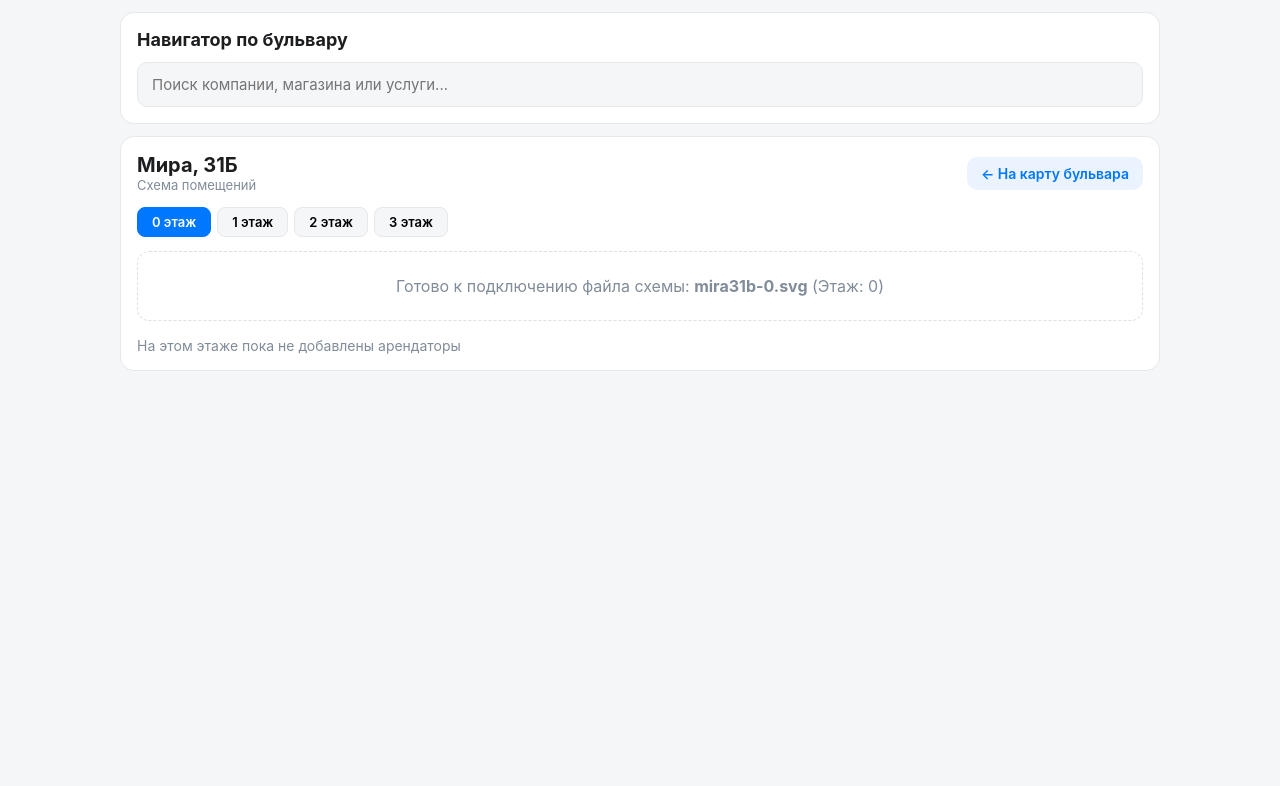
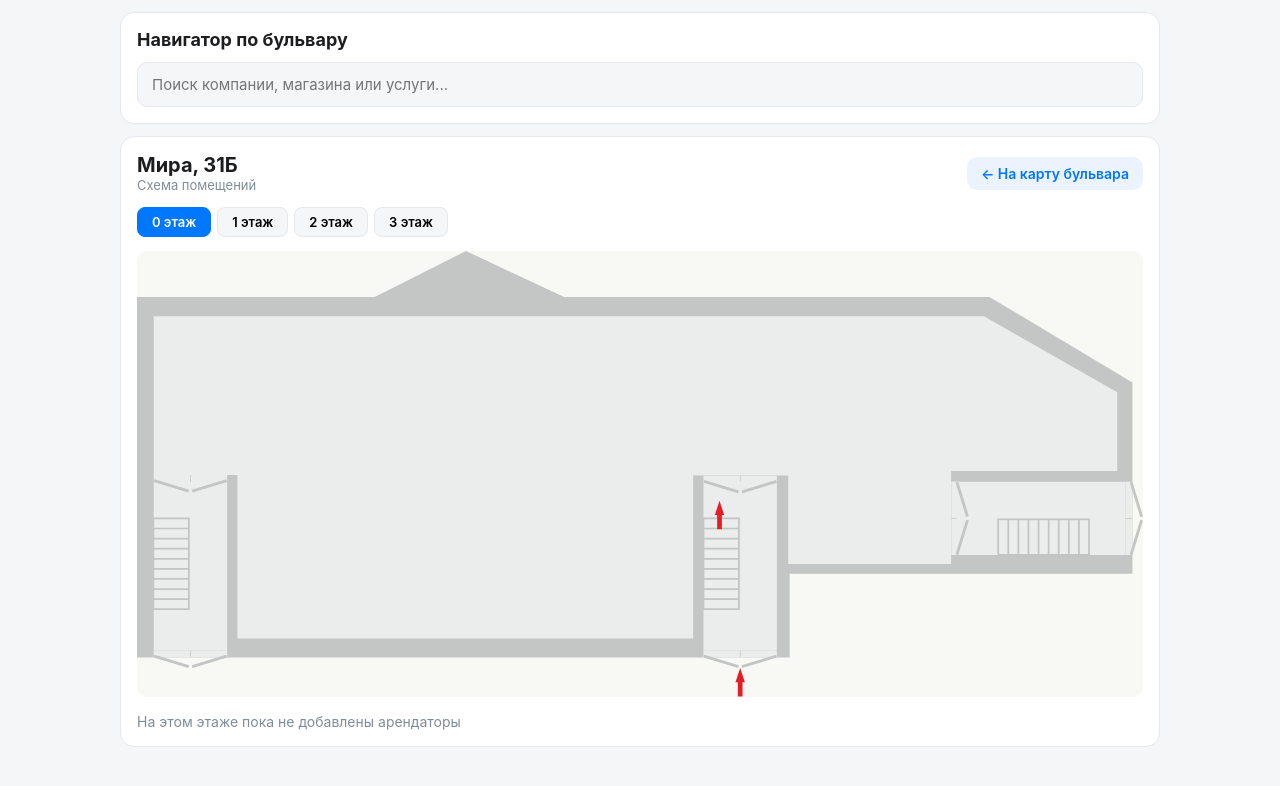
Before and after one commit to arturzil/vk-map, a plain HTML site: page index.html in a window 1280 px wide. Both pictures are taken after a click on the button "Мира 31Б". Drawn offline with Linux system fonts and the light colour scheme.

Commit message:
Update index.html

```diff
--- a/index.html
+++ b/index.html
@@ -52,6 +52,15 @@
     .tenant-list { display:flex; flex-direction:column; gap:8px; }
     .tenant-row { padding:12px; border-radius:10px; background:var(--page); display:flex; justify-content:space-between; align-items:center; }
     .tenant-row.target-tenant { background:#EBF3FF; border:1.5px solid var(--accent); }
+    .plan-viewport { border-radius:10px; overflow:hidden; background:#F8F9F4; margin-bottom:16px; }
+    .plan-viewport svg { width:100%; height:auto; display:block; }
+    .plan-viewport.vertical svg { max-width:240px; margin:0 auto; }
+    .plan-msg { padding:24px; text-align:center; color:var(--muted); font-size:14px; }
+    .room.taken { fill:#DCEBFF; cursor:pointer; }
+    .room.active { fill:var(--accent); animation:pulse 2.4s ease-in-out infinite; }
+    @media (hover:hover) { .room.taken:hover { fill:#BBD7FF; } .room.active:hover { fill:var(--accent); } }
+    @media (prefers-reduced-motion:reduce) { .room.active { animation:none; } }
+    .tenant-row { cursor:pointer; }
     .info-name { font-size:18px; font-weight:700; }
     .info-cat { font-size:13px; color:var(--muted); margin-bottom:8px; }
     .info-row { padding:10px 0; border-top:1px solid var(--line); font-size:14px; }
@@ -102,9 +111,7 @@
     <div id="floorTabs" class="floor-tabs"></div>
 
     <!-- Место для будущих SVG-схем этажей (например, z1-floor1.svg) -->
-    <div id="buildingPlanPlaceholder" style="padding: 24px; border: 1.5px dashed #DCE1E6; border-radius: 12px; text-align: center; color: #818C99; margin-bottom: 16px;">
-      Здесь отобразится SVG-схема выбранного этажа
-    </div>
+    <div id="buildingPlanPlaceholder" class="plan-viewport"></div>
 
     <div id="tenantList" class="tenant-list"></div>
   </div>
@@ -118,29 +125,29 @@
       title: "Мира, 31Б",
       shortLabel: "Мира 31Б",
       floors: ["0", "1", "2", "3"],
-      svgFiles: { "0": "mira31b-0.svg", "1": "mira31b-1.svg", "2": "mira31b-2.svg", "3": "mira31b-3.svg" },
+      svgFiles: { "0": "0.svg", "1": "1.svg", "2": "2.svg", "3": "3.svg" },
       tenants: [
-        { room: "office-1", floor: "1", name: "Супермаркет", category: "Продукты" },
-        { room: "office-2", floor: "2", name: "Юридический центр", category: "Услуги" }
+        { room: "of1", floor: "1", name: "Супермаркет", category: "Продукты" },
+        { room: "of2", floor: "2", name: "Юридический центр", category: "Услуги" }
       ]
     },
     "z2": {
       title: "Мира, 31В",
       shortLabel: "Мира 31В",
       floors: ["1"],
-      svgFiles: { "1": "mira31v.svg" },
+      svgFiles: { "1": "m31v.svg" },
       tenants: [
-        { room: "office-1", floor: "1", name: "Кофейня «Бодрый день»", category: "Кофе, выпечка" }
+        { room: "of1", floor: "1", name: "Кофейня «Бодрый день»", category: "Кофе, выпечка" }
       ]
     },
     "z3": {
       title: "Павильон",
       shortLabel: "Павильон",
       floors: ["1"],
-      svgFiles: { "1": "pavilion.svg" },
+      svgFiles: { "1": "pav.svg" },
       tenants: [
-        { room: "office-1", floor: "1", name: "Фермерские продукты", category: "Торговые ряды" },
-        { room: "office-2", floor: "1", name: "Пример точки 2", category: "Категория" }
+        { room: "of1", floor: "1", name: "Фермерские продукты", category: "Торговые ряды" },
+        { room: "of2", floor: "1", name: "Пример точки 2", category: "Категория" }
       ]
     },
     "z3_0": {
@@ -149,35 +156,35 @@
       floors: ["1"],
       single: true, // точка без планировки
       tenants: [
-        { room: "office-1", floor: "1", name: "Магазин", category: "Магазин", description: "", hours: "", phone: "", address: "" }
+        { room: "of1", floor: "1", name: "Магазин", category: "Магазин", description: "", hours: "", phone: "", address: "" }
       ]
     },
     "z4": {
       title: "Мира, 25В К1",
       shortLabel: "Мира 25В К1",
       floors: ["1"],
-      svgFiles: { "1": "mira25v-k1.svg" },
+      svgFiles: { "1": "m25vk1.svg" },
       tenants: [
-        { room: "office-1", floor: "1", name: "Аптека «Здоровье»", category: "Аптека" }
+        { room: "of1", floor: "1", name: "Аптека «Здоровье»", category: "Аптека" }
       ]
     },
     "z5": {
       title: "Мира, 25В К2",
       shortLabel: "Мира 25В К2",
       floors: ["1"],
-      svgFiles: { "1": "mira25v-k2.svg" },
+      svgFiles: { "1": "m25vk2.svg" },
       tenants: [
-        { room: "office-1", floor: "1", name: "ПВЗ Ozon", category: "Пункт выдачи" },
-        { room: "office-2", floor: "1", name: "Салон красоты «Марсель»", category: "Услуги" }
+        { room: "of1", floor: "1", name: "ПВЗ Ozon", category: "Пункт выдачи" },
+        { room: "of2", floor: "1", name: "Салон красоты «Марсель»", category: "Услуги" }
       ]
     },
     "z6": {
       title: "Мира, 21В",
       shortLabel: "Мира 21В",
       floors: ["1"],
-      svgFiles: { "1": "mira21v.svg" },
+      svgFiles: { "1": "m21v.svg" },
       tenants: [
-        { room: "office-1", floor: "1", name: "Пекарня «Хлебный двор»", category: "Выпечка" }
+        { room: "of1", floor: "1", name: "Пекарня «Хлебный двор»", category: "Выпечка" }
       ]
     },
     "z7": {
@@ -186,7 +193,7 @@
       floors: ["1"],
       single: true, // точка без планировки
       tenants: [
-        { room: "office-1", floor: "1", name: "Кофейня", category: "Кофе", description: "", hours: "", phone: "", address: "" }
+        { room: "of1", floor: "1", name: "Кофейня", category: "Кофе", description: "", hours: "", phone: "", address: "" }
       ]
     }
   };
@@ -213,6 +220,15 @@
     }
   }
 
+  function rotateSvg(svgEl) {
+    const { width: W, height: H } = svgEl.viewBox.baseVal;
+    const g = document.createElementNS(NS, 'g');
+    g.setAttribute('transform', `translate(${H} 0) rotate(90)`);
+    while (svgEl.firstChild) g.appendChild(svgEl.firstChild);
+    svgEl.appendChild(g);
+    svgEl.setAttribute('viewBox', `0 0 ${H} ${W}`);
+  }
+
   function buildMap() {
     const container = document.getElementById('svgContainer');
     isVertical = mq.matches;
@@ -223,14 +239,7 @@
     svgEl.removeAttribute('width');
     svgEl.removeAttribute('height');
 
-    if (isVertical) {
-      const { width: W, height: H } = svgEl.viewBox.baseVal;
-      const g = document.createElementNS(NS, 'g');
-      g.setAttribute('transform', `translate(${H} 0) rotate(90)`);
-      while (svgEl.firstChild) g.appendChild(svgEl.firstChild);
-      svgEl.appendChild(g);
-      svgEl.setAttribute('viewBox', `0 0 ${H} ${W}`);
-    }
+    if (isVertical) rotateSvg(svgEl);
 
     Object.keys(buildingsData).forEach(id => {
       const shape = svgEl.getElementById(id);
@@ -350,10 +359,7 @@
     // Заглушка для файла этажа (подставим реальную загрузку SVG, когда подготовите файлы)
     const planEl = document.getElementById('buildingPlanPlaceholder');
     planEl.style.display = data.single ? 'none' : 'block';
-    if (!data.single) {
-      const fileName = data.svgFiles[activeFloor] || 'plan.svg';
-      planEl.innerHTML = `Готово к подключению файла схемы: <b>${fileName}</b> (Этаж: ${activeFloor})`;
-    }
+    if (!data.single) loadPlan(data.svgFiles[activeFloor], data.tenants.filter(t => t.floor === activeFloor), highlightRoom);
     document.getElementById('selectedBuildingSub').textContent = data.single ? 'Информация' : 'Схема помещений';
 
     // Список арендаторов на выбранном этаже
@@ -368,11 +374,64 @@
       floorTenants.forEach(t => {
         const row = document.createElement('div');
         row.className = 'tenant-row' + (t.room === highlightRoom ? ' target-tenant' : '');
+        row.dataset.room = t.room;
+        row.onclick = () => selectRoom(t.room);
         row.innerHTML = `<div><strong>${t.name}</strong><div style="font-size:12px; color:#818C99;">${t.category}</div></div>
                          ${data.single ? '' : `<span style="font-size:12px; font-weight:600;">${t.room}</span>`}`;
         listEl.appendChild(row);
       });
     }
+  }
+
+  // СХЕМЫ ЭТАЖЕЙ: помещения в SVG называются of1, of2... и сопоставляются с room арендатора
+  const planCache = {};
+  let planToken = 0;
+
+  async function loadPlan(file, floorTenants, highlightRoom) {
+    const el = document.getElementById('buildingPlanPlaceholder');
+    const token = ++planToken;
+    el.classList.remove('vertical');
+    el.innerHTML = '<div class="plan-msg">Загрузка схемы...</div>';
+    try {
+      if (!planCache[file]) {
+        const r = await fetch(file);
+        if (!r.ok) throw new Error(file);
+        planCache[file] = await r.text();
+      }
+    } catch (e) {
+      if (token === planToken) el.innerHTML = `<div class="plan-msg">Схема <b>${file}</b> пока не загружена</div>`;
+      return;
+    }
+    if (token !== planToken) return; // за время загрузки открыли другой этаж
+    el.innerHTML = planCache[file];
+    const svg = el.querySelector('svg');
+    if (!svg) return;
+    svg.removeAttribute('width');
+    svg.removeAttribute('height');
+    const vb = svg.viewBox.baseVal;
+    if (mq.matches && vb.width / vb.height > 4) { // очень длинные схемы на телефоне поворачиваем
+      rotateSvg(svg);
+      el.classList.add('vertical');
+    }
+    const taken = new Set(floorTenants.map(t => t.room));
+    svg.querySelectorAll('[id^="of"]').forEach(r => {
+      if (!/^of\d+$/.test(r.id)) return;
+      r.classList.add('room');
+      if (taken.has(r.id)) {
+        r.classList.add('taken');
+        r.addEventListener('click', () => selectRoom(r.id, true));
+      }
+    });
+    selectRoom(highlightRoom);
+  }
+
+  function selectRoom(roomId, scroll) {
+    document.querySelectorAll('#buildingPlanPlaceholder .room').forEach(r => r.classList.toggle('active', r.id === roomId));
+    document.querySelectorAll('#tenantList .tenant-row').forEach(r => {
+      const on = r.dataset.room === roomId;
+      r.classList.toggle('target-tenant', on);
+      if (on && scroll) r.scrollIntoView({ behavior: 'smooth', block: 'nearest' });
+    });
   }
 
   // Карточка фирмы для зданий без планировки (single). Пустые поля не показываются.
```
